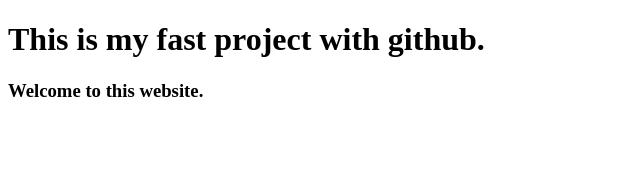
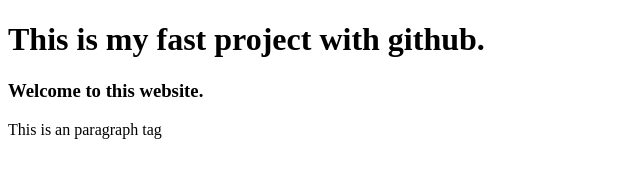
Before and after one commit to MorsalinKhan/My-Fast-website-with-github, a plain HTML site: page index.html in a window 1280 px wide. Shown: the whole page, without its empty margins (0-640 px from the left). Drawn offline with Linux system fonts and the light colour scheme.

Commit message:
third commit

```diff
--- a/index.html
+++ b/index.html
@@ -8,5 +8,6 @@
 <body>
     <h1>This is my fast project with github.</h1>
     <h3>Welcome to this website.</h3>
+    <p>This is an paragraph tag</p>
 </body>
 </html>
```
